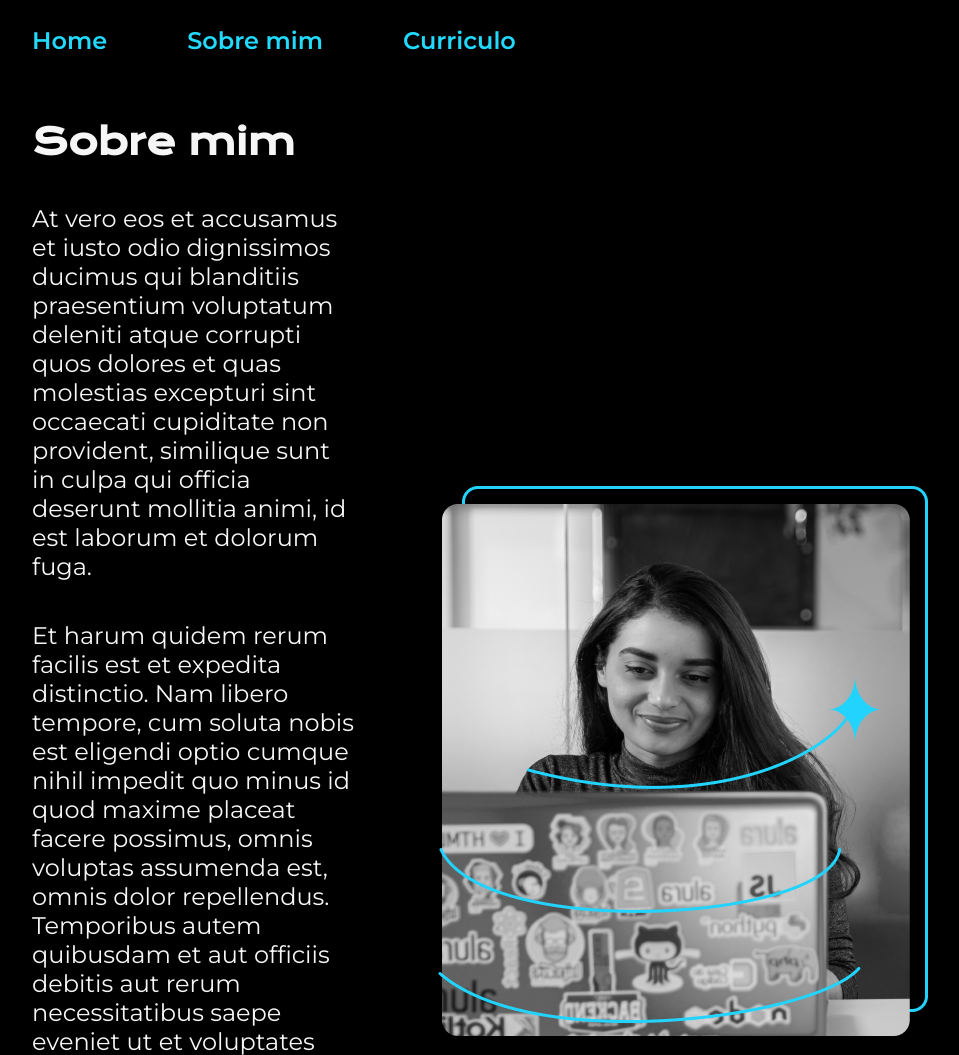
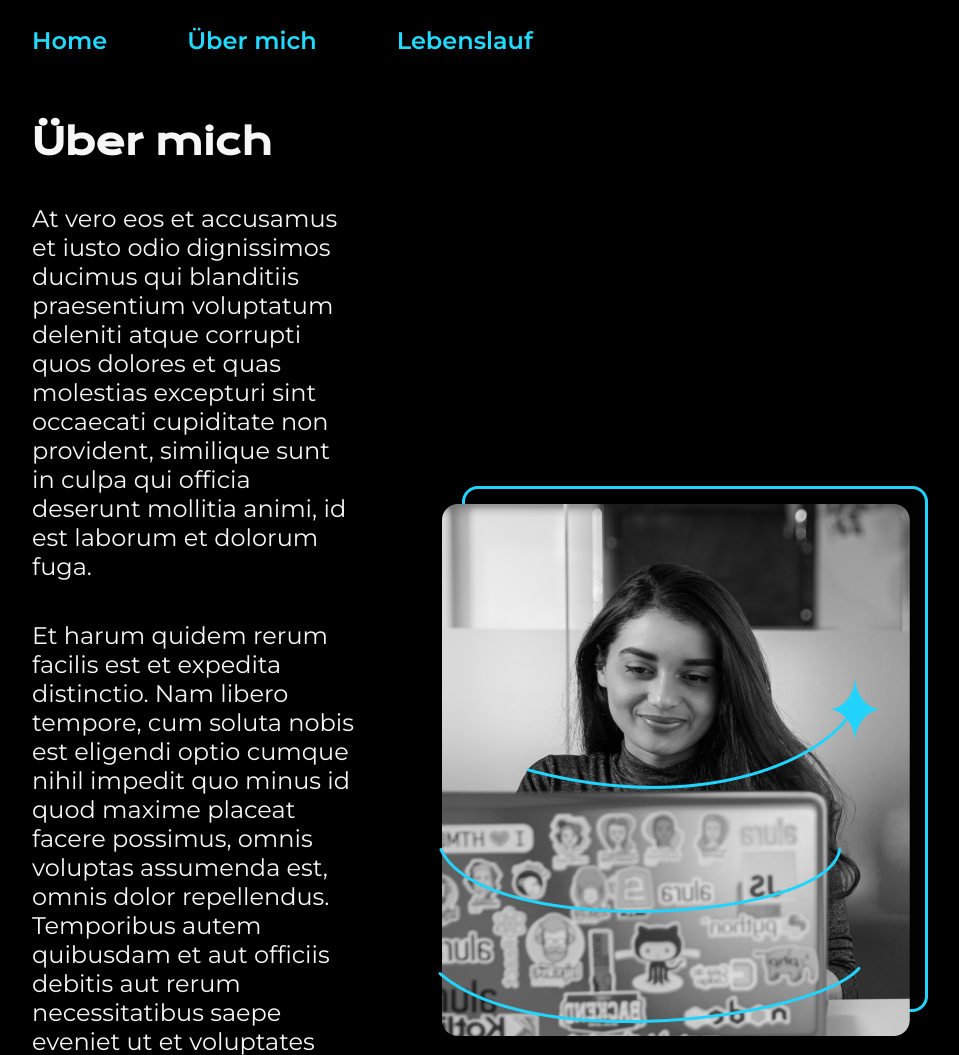
Before and after one commit to IvanirRicciRodrigues/portifolio, a plain HTML site: page about.html in a window 1280 px wide. Shown: the top 1055 px of the page, without its empty margins (160-1119 px from the left). Drawn offline with nearby package versions, Linux system fonts and the light colour scheme.

Commit message:
Update about.html

```diff
--- a/about.html
+++ b/about.html
@@ -3,21 +3,21 @@
 <head>
     <meta charset="UTF-8">
     <meta name="viewport" content="width=device-width, initial-scale=1.0">
-    <title>Sobre mim</title>
+    <title>Über mich</title>
     <link rel="stylesheet" href="./styles/style.css">
 </head>
 <body>
     <header class="cabecalho">
         <nav class="cabecalho__menu">
             <a class="cabecalho__menu__link" href="index.html">Home</a>
-            <a class="cabecalho__menu__link" href="about.html">Sobre mim</a>
-            <a class="cabecalho__menu__link" href="curriculo.html">Curriculo</a>
+            <a class="cabecalho__menu__link" href="about.html">Über mich</a>
+            <a class="cabecalho__menu__link" href="curriculo.html">Lebenslauf</a>
         </nav>
    </header>
 
    <main class="apresentacao">
     <section class="apresentacao__conteudo">
-        <h1 class="apresentacao__conteudo__titulo">Sobre mim</h1>
+        <h1 class="apresentacao__conteudo__titulo">Über mich</h1>
         <p class="apresentacao__conteudo__texto">At vero eos et accusamus et iusto odio dignissimos ducimus qui blanditiis praesentium voluptatum deleniti atque corrupti quos dolores et quas molestias excepturi sint occaecati cupiditate non provident, similique sunt in culpa qui officia deserunt mollitia animi, id est laborum et dolorum fuga.</p>
         <p class="apresentacao__conteudo__texto">Et harum quidem rerum facilis est et expedita distinctio. Nam libero tempore, cum soluta nobis est eligendi optio cumque nihil impedit quo minus id quod maxime placeat facere possimus, omnis voluptas assumenda est, omnis dolor repellendus. Temporibus autem quibusdam et aut officiis debitis aut rerum necessitatibus saepe eveniet ut et voluptates repudiandae sint et molestiae non recusandae. Itaque earum rerum hic tenetur a sapiente delectus, ut aut reiciendis voluptatibus maiores alias consequatur aut perferendis doloribus asperiores ipsum delis forum birol parela maxime infena. Excepteur sint occaecat cupidatat non.
         </p>
@@ -26,7 +26,8 @@
     </main>
 
     <footer class="rodape">
-        <p>Desenvolvido por Ivanir R. R.</p>
+        <p>Entwickelt von Ivanir R. R.</p>
     </footer>
 </body>
+
 </html>
```
